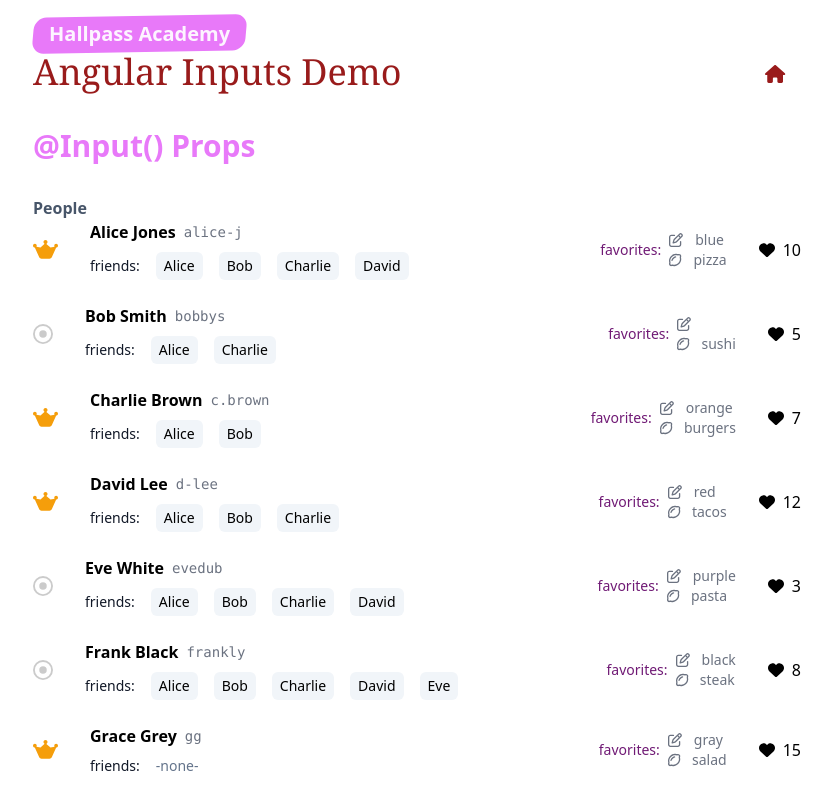
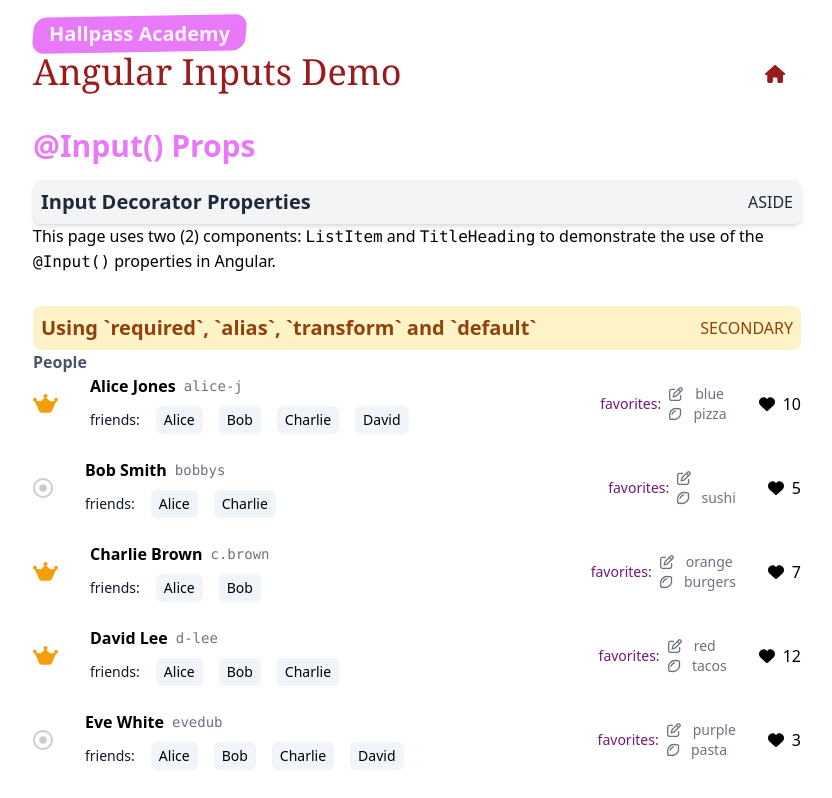
Before and after one commit to rbanning/academy-demo-angular-component-input, an Angular app: page /input-decorator-props in a window 1280 px wide. Shown: the top 798 px of the page, without its empty margins (223-1055 px from the left). Built offline with nearby package versions, Linux system fonts and the light colour scheme.

Commit message:
title-heading-component

```diff
--- /dev/null
+++ b/src/app/common/index.ts
@@ -0,0 +1 @@
+export * from './pipe';
--- /dev/null
+++ b/src/app/common/pipe.ts
@@ -0,0 +1,30 @@
+// `pipe()` is a helper function to mimic the behavior of the Unix pipe operator
+// It takes a series of functions and iterates over them, passing the result of each function to the next, returning the final result
+
+//
+
+// --- SOME HELPER FUNCTIONS ---
+type Fn = (...args: any[]) => any;  //note: this is a very generic using 'any' so we don't have to worry about types
+
+
+// --- to get the first parameter TYPE of a function ---
+type Params<T extends Fn> = Parameters<T>;
+type FirstParam<T extends Fn[]> = T extends [infer F, ...any[]]
+  ? F extends Fn
+    ? Parameters<F>[0]
+    : never
+  : never;
+
+// --- but the parameters are functions and we want the RETURN TYPE of the last function ---
+type LastFnReturnType<F extends Fn[]> = F extends [...infer I, infer L]
+  ? L extends Fn
+    ? ReturnType<L>
+    : never
+  : never;
+
+
+export function pipe<T extends Fn[]>(initialArg: FirstParam<T>, ...fns: T): LastFnReturnType<T> {
+  // note: we have to cast the initialArg to any because we can't guarantee the type of the first argument
+  //       will be the same as the return type of the last function
+  return fns.reduce((acc, fn) => fn(acc), initialArg as any);
+}
--- /dev/null
+++ b/src/app/views/input-decorator-props/title-heading/title-heading.component.html
@@ -0,0 +1,4 @@
+
+<span class="text-xl font-bold flex-1">{{title}}</span>
+<span class="invisible">{{elevation}}</span>
+<span class="uppercase font-thin">{{section}}</span>
--- /dev/null
+++ b/src/app/views/input-decorator-props/title-heading/title-heading.component.ts
@@ -0,0 +1,75 @@
+import { Component, HostBinding, Input, numberAttribute } from '@angular/core';
+import { CommonModule } from '@angular/common';
+import { pipe } from '../../../common';
+
+export const sectionNames = ['primary', 'secondary', 'aside'] as const;
+export type Section = typeof sectionNames[number];
+
+function isSection(value: string): value is Section {
+  return sectionNames.includes(value as Section);
+}
+function toSection(value?: "" | Section | number): Section | undefined {
+  if (typeof value === 'string') {
+    return value === ""
+      ? 'primary'
+      : isSection(value)
+        ? value
+        : undefined;
+  }
+  else if (typeof value === 'number' && value >= 0 && value < sectionNames.length) {
+    return sectionNames[value];
+  }
+  return undefined;
+}
+
+function toElevation(value?: number): number {
+  return typeof value === 'number'
+    ? Math.max(0, Math.min(4, Math.floor(value))) // clamp to 0-4 as integer
+    : 0;
+}
+
+
+@Component({
+  selector: 'hallpass-title-heading',
+  standalone: true,
+  imports: [CommonModule],
+  templateUrl: './title-heading.component.html',
+  styles: ':host { display: flex; align-items: center; padding: 0.5rem; border-radius: 0.5rem; }',
+})
+export class TitleHeadingComponent {
+  @Input({alias: 'pageTitle', required: true})
+  title!: string;
+
+  @Input({
+    transform: toSection,
+  })
+  section?: Section;
+
+  @Input({
+    transform: (value?: string | number) => pipe(value, numberAttribute, toElevation),
+  })
+  elevation: number = 0;
+
+  @HostBinding('class')
+  get class() {
+    let elevationClass = '';
+    if (this.elevation > 0) {
+      switch (this.elevation) {
+        case 1: elevationClass = 'shadow-sm'; break;
+        case 2: elevationClass = 'shadow'; break;
+        case 3: elevationClass = 'shadow-md'; break;
+        case 4: elevationClass = 'shadow-lg'; break;
+        default: elevationClass = 'shadow-none'; break;
+      }
+    }
+
+    switch (this.section) {
+      case 'primary': return `bg-teal-100 text-teal-800 ${elevationClass}`;
+      case 'secondary': return `bg-amber-100 text-amber-800 ${elevationClass}`;
+      case 'aside': return `bg-gray-100 text-gray-800 ${elevationClass}`;
+      default: return ''; // no section, no elevation
+    }
+  }
+
+
+}
--- a/src/app/views/input-decorator-props/view-input-decorator-props.component.html
+++ b/src/app/views/input-decorator-props/view-input-decorator-props.component.html
@@ -1,6 +1,20 @@
 <h2>&#64;Input() Props</h2>
+<hallpass-title-heading
+  pageTitle="Input Decorator Properties"
+  elevation="3"
+  [section]="2"
+  class="mt-4"/>
 
-<div class="my-8">
+<p>
+  This page uses two (2) components: <code>ListItem</code> and <code>TitleHeading</code> to
+  demonstrate the use of the <code>&#64;Input()</code> properties in Angular.
+</p>
+
+<hallpass-title-heading
+  pageTitle="Using `required`, `alias`, `transform` and `default`"
+  section="secondary"
+  class="mt-8"/>
+<div class="mb-8">
   <h4 class="text-slate-600 font-bold">People</h4>
   <div class="flex flex-col gap-6">
     @for (item of people; track $index) {
--- a/src/app/views/input-decorator-props/view-input-decorator-props.component.ts
+++ b/src/app/views/input-decorator-props/view-input-decorator-props.component.ts
@@ -3,11 +3,12 @@ import { CommonModule } from '@angular/common';
 import { IPerson } from '../../models';
 import { peopleRepo } from '../../repos';
 import { ListItemComponent } from './list-item/list-item.component';
+import { TitleHeadingComponent } from './title-heading/title-heading.component';
 
 @Component({
   selector: 'hallpass-view-input-decorator-props',
   standalone: true,
-  imports: [CommonModule, ListItemComponent],
+  imports: [CommonModule, ListItemComponent, TitleHeadingComponent],
   templateUrl: './view-input-decorator-props.component.html',
   styles: ':host { display: block; }'
 })
```
